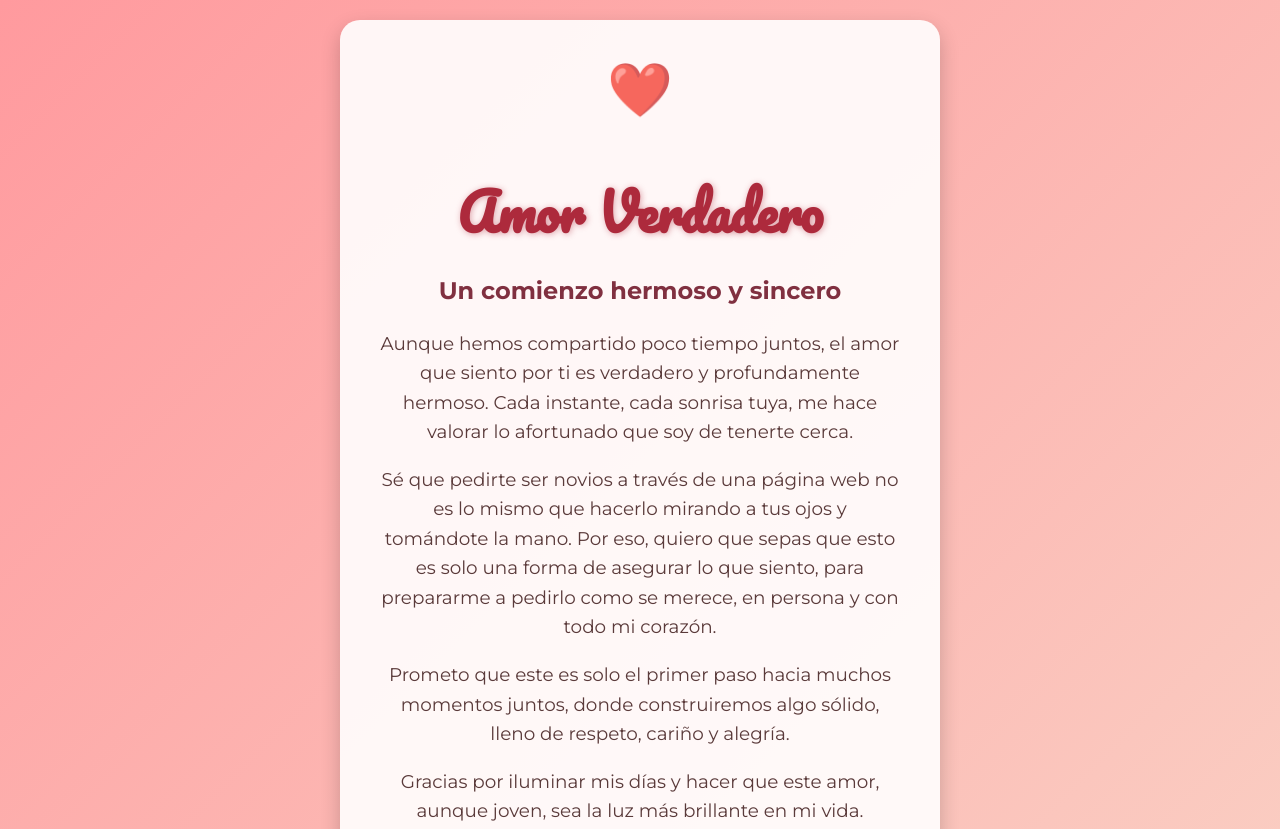
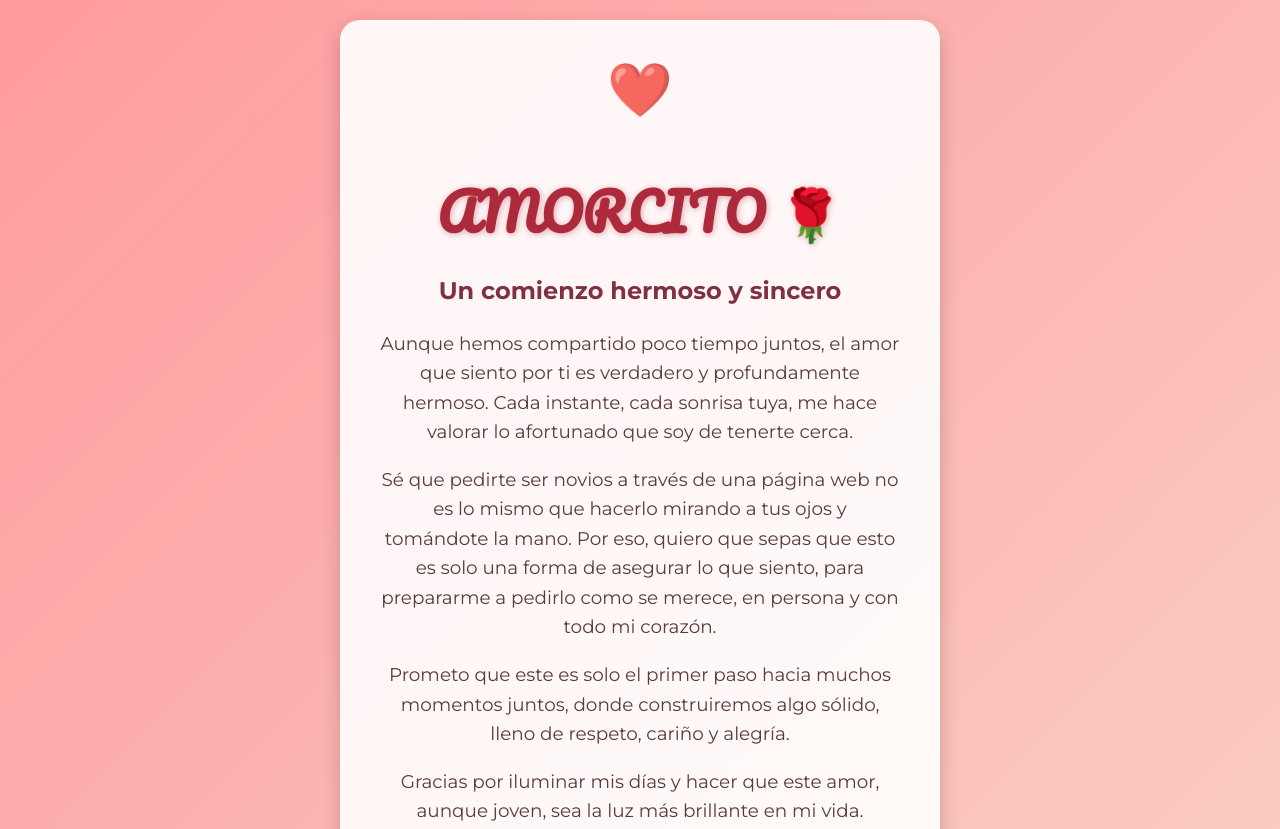
Before and after one commit to Santrixos/QUIERES, a plain HTML site: page index.html in a window 1280 px wide. Shown: the top 829 px of the page. Drawn offline with Linux system fonts and the light colour scheme.

Commit message:
Update index.html

```diff
--- a/index.html
+++ b/index.html
@@ -97,7 +97,7 @@
 <body>
   <div class="container" role="main">
     <div class="heart" aria-hidden="true">❤️</div>
-    <h1>Amor Verdadero</h1>
+    <h1>AMORCITO 🌹</h1>
     <h2>Un comienzo hermoso y sincero</h2>
     <p>
       Aunque hemos compartido poco tiempo juntos, el amor que siento por ti es
```
